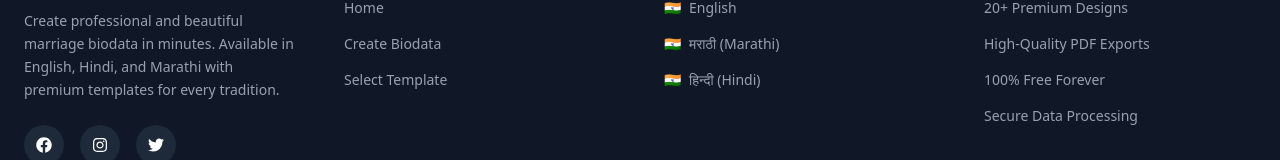
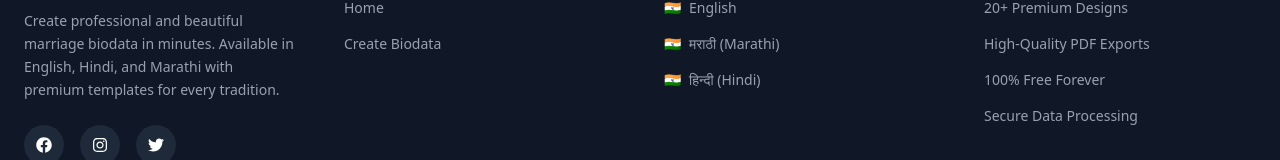
Before and after one commit to Tejas3085/marriage-biodata-maker, a Next.js app: page / in a window 1280 px wide. Shown: the part 5270-5430 px from the top of the page. Built offline with nearby package versions, Linux system fonts and the light colour scheme.

Commit message:
footer bug fixes

```diff
--- a/app/Footer/page.tsx
+++ b/app/Footer/page.tsx
@@ -37,7 +37,6 @@ export default function FooterPage() {
           <ul className="space-y-4 text-sm">
             <li><Link href="/" className="hover:text-pink-500 transition-colors">Home</Link></li>
             <li><Link href="/Biodata-Form" className="hover:text-pink-500 transition-colors">Create Biodata</Link></li>
-            <li><button onClick={() => window.scrollTo({ top: 0, behavior: 'smooth' })} className="hover:text-pink-500 transition-colors">Select Template</button></li>
           </ul>
         </div>
 
```
